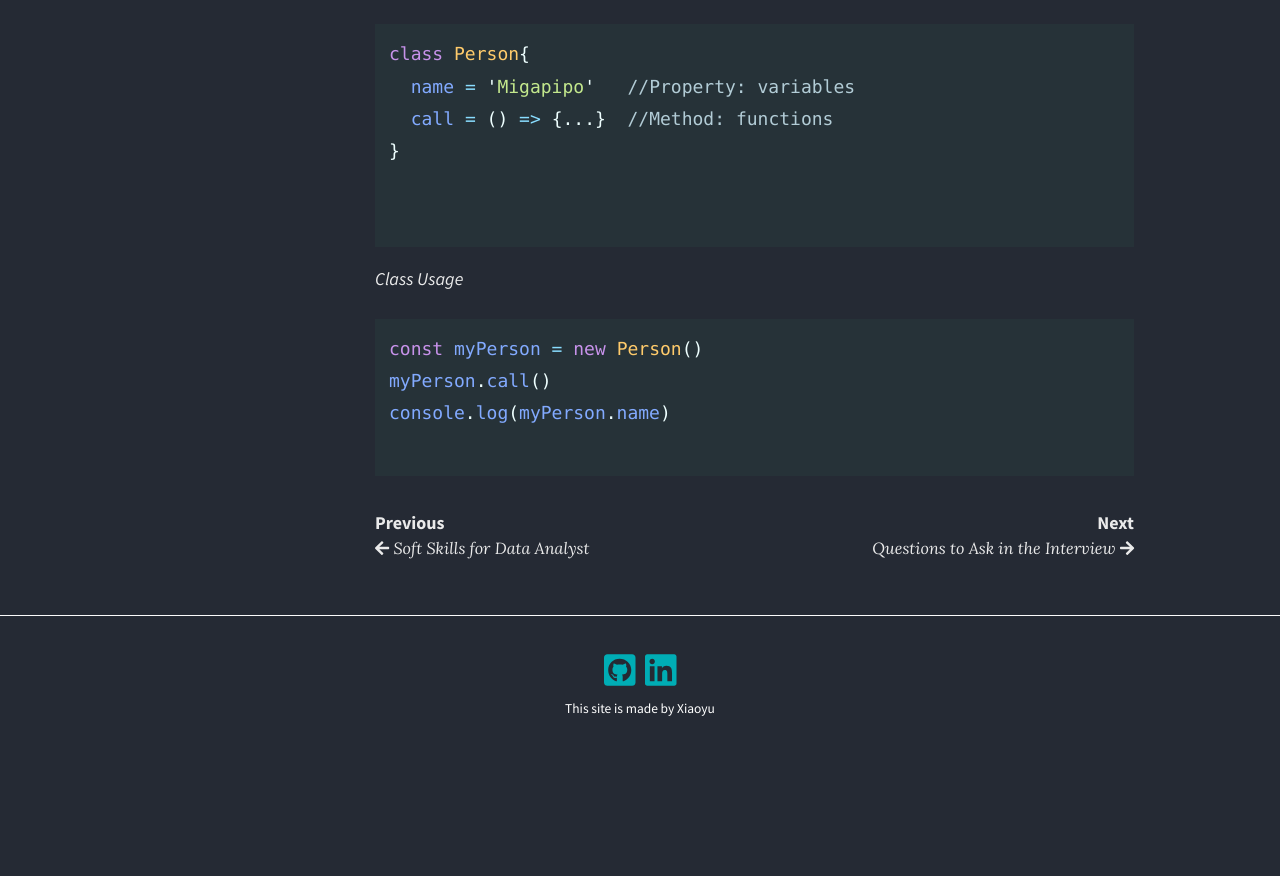
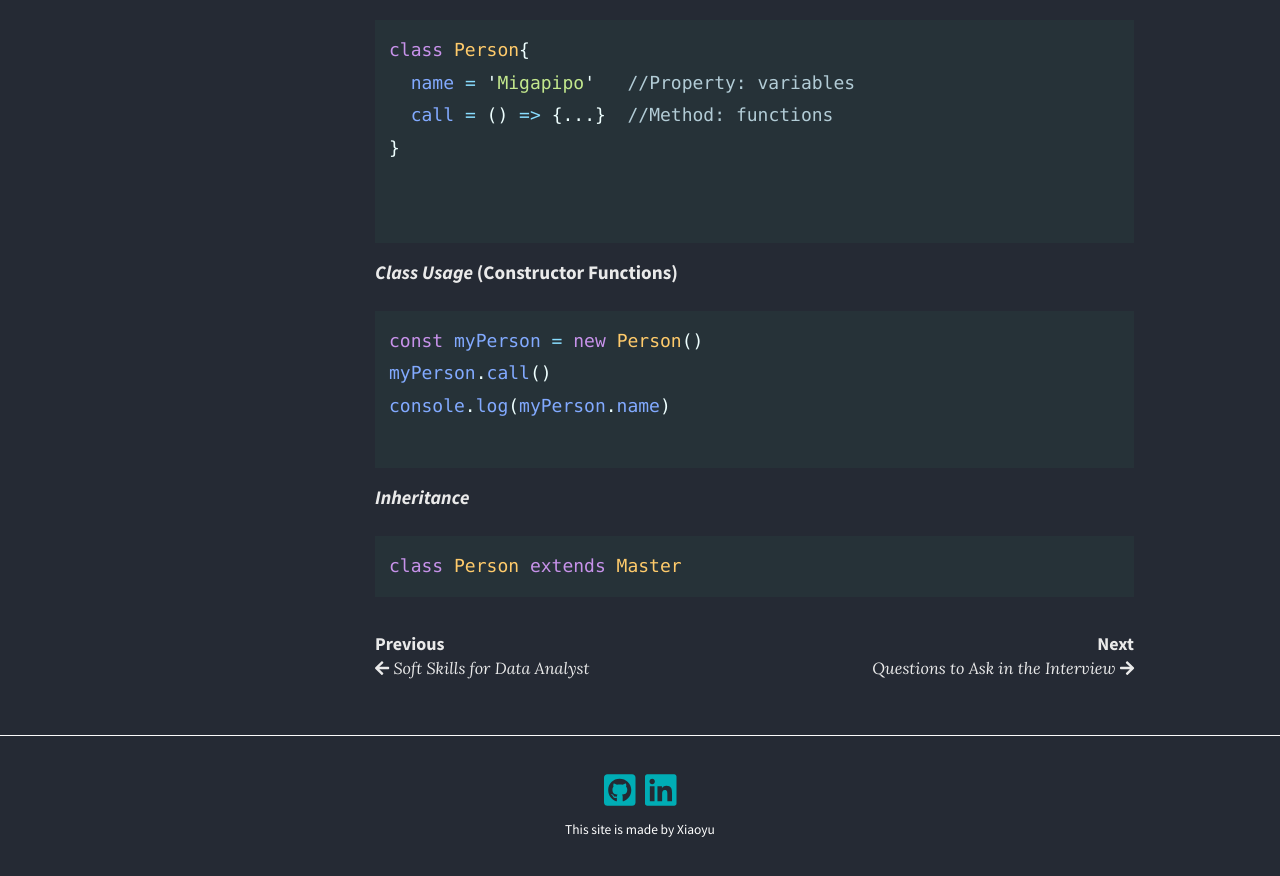
Before and after one commit to migapipo/personal-blog, a Jekyll site: the page built from _posts/2020-01-09-React Learning.md, in a window 1280 px wide and 900 px high, scrolled down 3217 px. Shown: the top 876 px of the window. Built offline with Jekyll 4.4.1, drawn with Linux system fonts in a browser that asks for light colours; nearby versions of some CDN libraries; before the commit the page ends 4009 px from its top, so only the background shows below that.

Commit message:
update React post

````diff
--- a/_posts/2020-01-09-React Learning.md
+++ b/_posts/2020-01-09-React Learning.md
@@ -104,7 +104,7 @@ import {baseData} from './utility.js'
 
 ### 4. Class
 
-*Class*
+#### *Class*
 ```javascript
 class Person{
   name = 'Migapipo'   //Property: variables
@@ -114,7 +114,7 @@ class Person{
 
 ```
 
-*Class Usage*
+#### *Class Usage* (Constructor Functions)
 
 ```javascript
 const myPerson = new Person()
@@ -122,3 +122,9 @@ myPerson.call()
 console.log(myPerson.name)
 
 ```
+
+#### *Inheritance*
+
+```javascript
+class Person extends Master
+```
````
